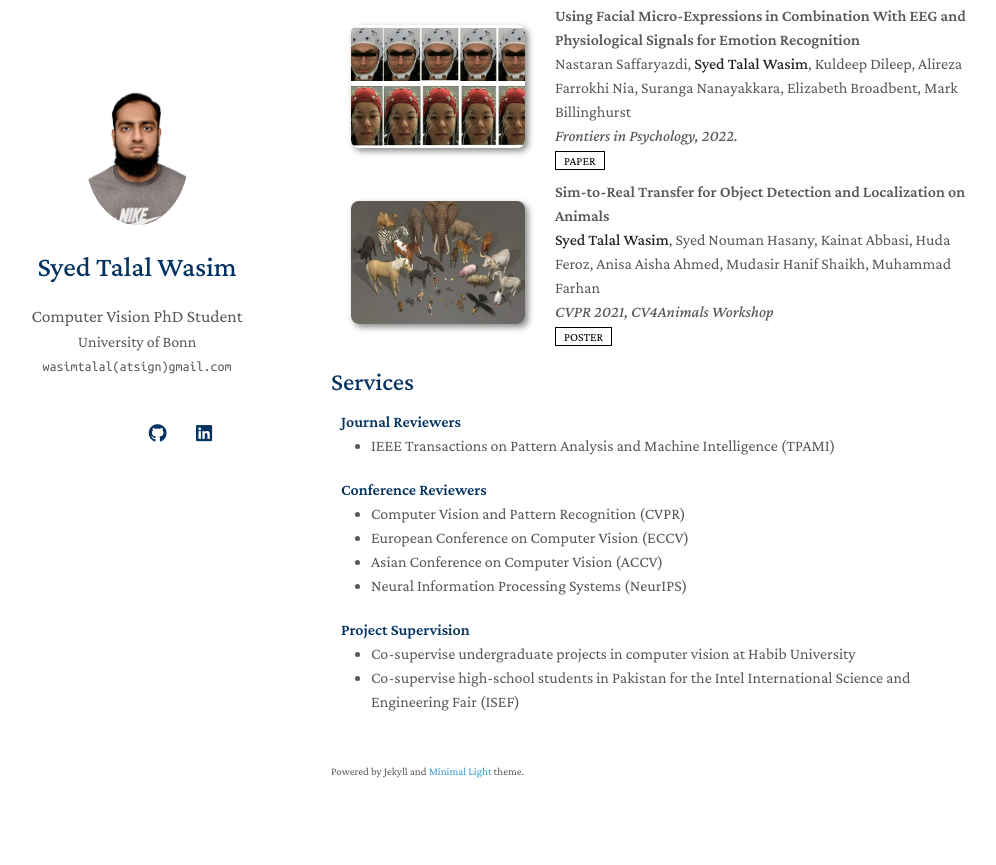
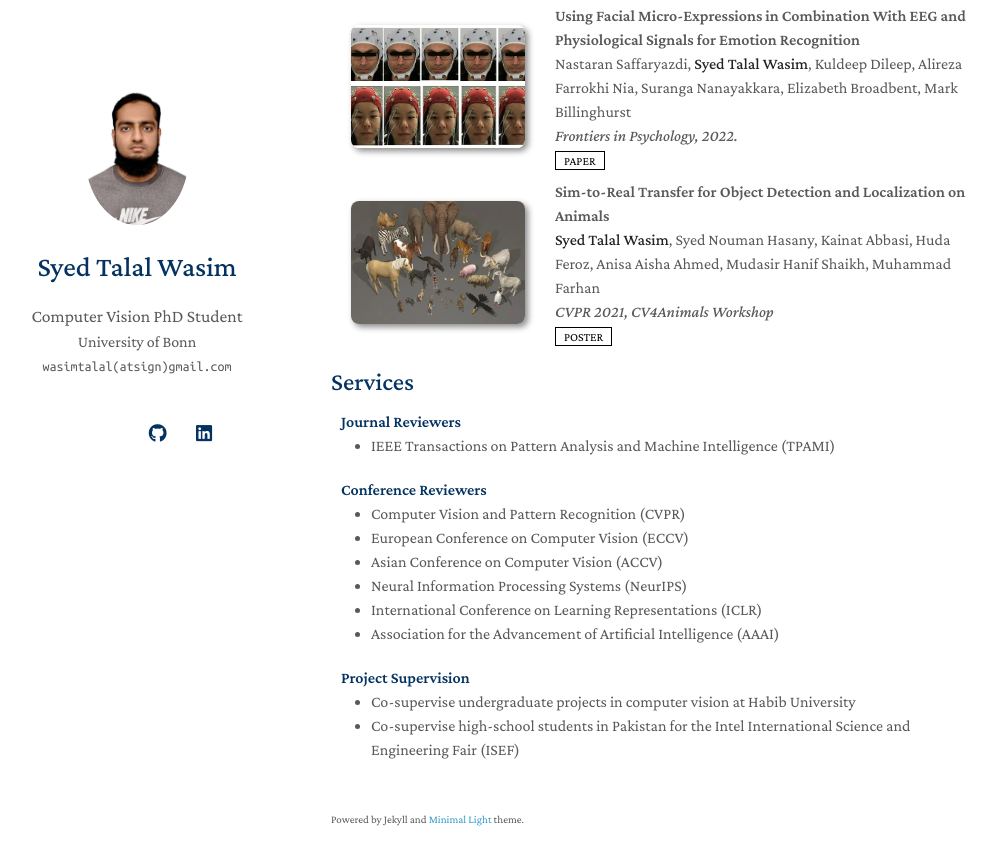
Before and after one commit to TalalWasim/talalwasim.github.io, a Jekyll site: the page built from index.md, in a window 1280 px wide and 900 px high, scrolled down 2311 px. Shown: the top 865 px of the window, without its empty margins (139-1135 px from the left). Built offline with Jekyll 4.4.1, drawn with Linux system fonts in a browser that asks for light colours; nearby versions of some CDN libraries; a style sheet for code colours, icons or effects is not loaded; our own code applies the rules of GitHub Pages for plain Markdown files.

Commit message:
updated services

```diff
--- a/_includes/services.md
+++ b/_includes/services.md
@@ -13,6 +13,8 @@
   <li><autocolor>European Conference on Computer Vision (ECCV)</autocolor></li>
   <li><autocolor>Asian Conference on Computer Vision (ACCV)</autocolor></li>
   <li><autocolor>Neural Information Processing Systems (NeurIPS)</autocolor></li>
+  <li><autocolor>International Conference on Learning Representations (ICLR)</autocolor></li>
+  <li><autocolor>Association for the Advancement of Artificial Intelligence (AAAI)</autocolor></li>
 </ul>
 
 <h4 style="margin:0 10px 0;">Project Supervision</h4>
```
